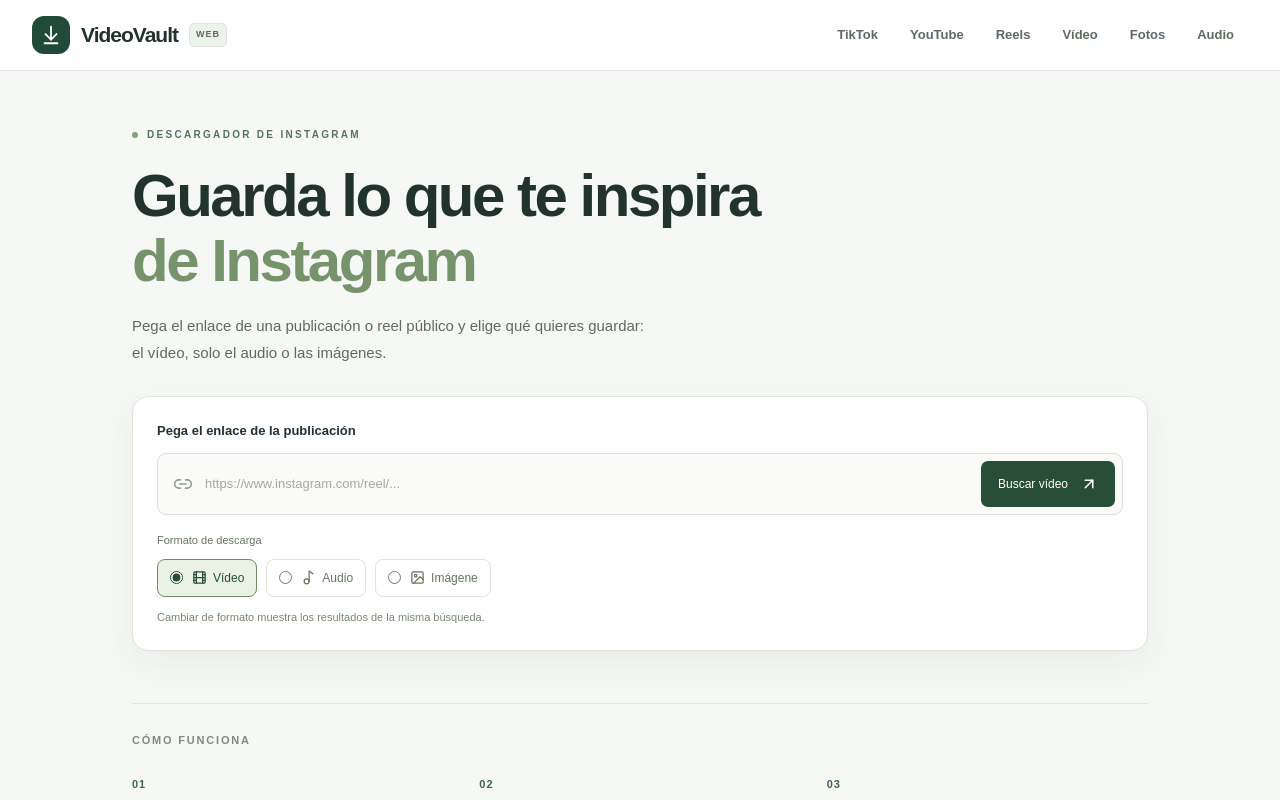
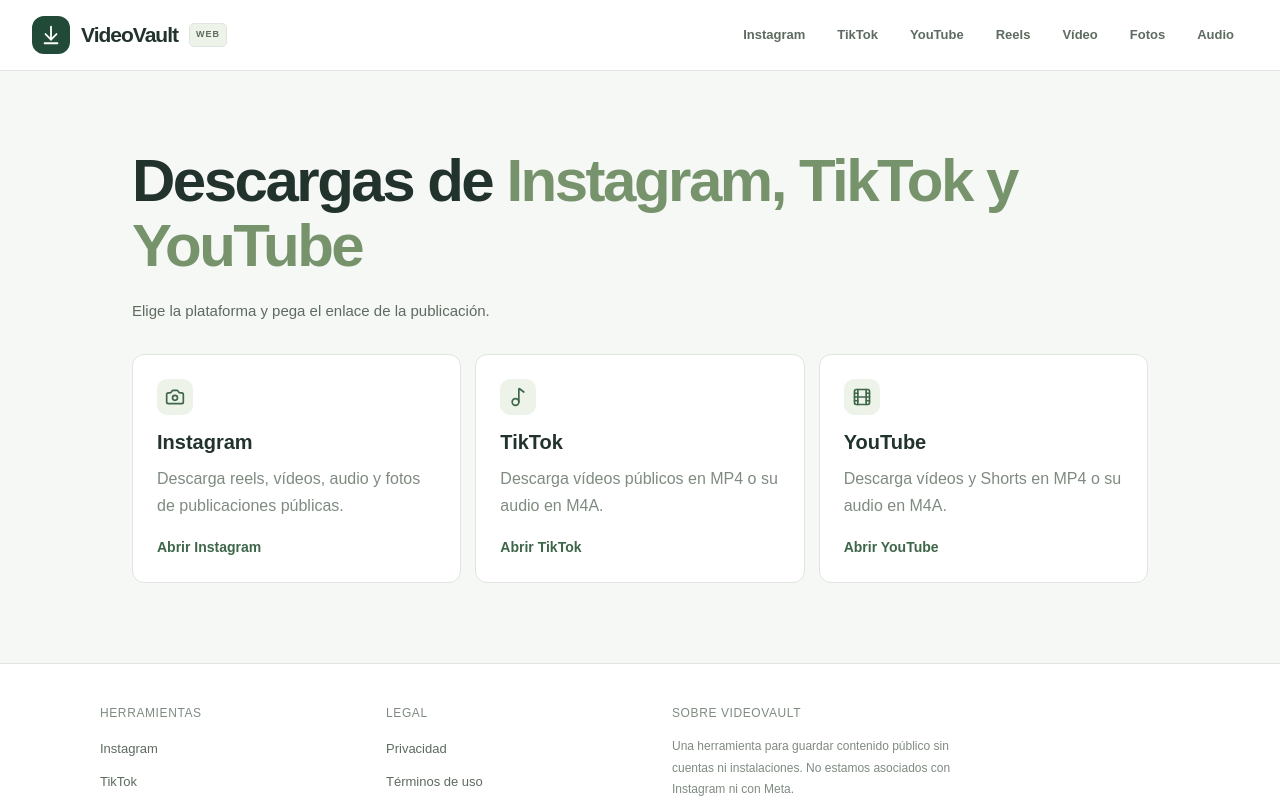
Before and after one commit to ianmusicall-max/Mac-de-Jose, a Next.js app in the folder web/: page / in a window 1280 px wide. Shown: the top 800 px of the page. Built offline with nearby package versions, Linux system fonts and the light colour scheme.

Commit message:
Publish a platform home page and a dedicated Instagram tool

```diff
--- /dev/null
+++ b/web/app/instagram/page.tsx
@@ -0,0 +1,15 @@
+import type { Metadata } from 'next';
+import { ToolPage } from '@/components/tool-page';
+import { TOOLS } from '@/lib/tools';
+
+const tool = TOOLS.find(entry => entry.path === '/instagram')!;
+
+export const metadata: Metadata = {
+  title: tool.title,
+  description: tool.description,
+  alternates: { canonical: tool.path },
+};
+
+export default function Page() {
+  return <ToolPage tool={tool} />;
+}
--- a/web/app/layout.tsx
+++ b/web/app/layout.tsx
@@ -1,18 +1,19 @@
 import type { Metadata } from 'next';
 import './globals.css';
 
-import { HUB } from '@/lib/tools';
+const title = 'VideoVault · Instagram, TikTok y YouTube';
+const description = 'Elige Instagram, TikTok o YouTube para descargar vídeos, audio o fotos con VideoVault.';
 
 export const metadata: Metadata = {
-  title: { default: HUB.title, template: '%s' },
-  description: HUB.description,
+  title: { default: title, template: '%s' },
+  description,
   applicationName: 'VideoVault',
   icons: { icon: '/favicon.svg', shortcut: '/favicon.svg' },
   openGraph: {
     type: 'website',
     siteName: 'VideoVault',
-    title: HUB.title,
-    description: HUB.description,
+    title,
+    description,
     locale: 'es_ES',
   },
 };
--- a/web/app/page.tsx
+++ b/web/app/page.tsx
@@ -1,6 +1,34 @@
-import { ToolPage } from '@/components/tool-page';
-import { HUB } from '@/lib/tools';
+import { Camera, Film, Music2 } from 'lucide-react';
+import { SiteHeader } from '@/components/site-header';
+import { SiteFooter } from '@/components/site-footer';
+
+const platforms = [
+  { name: 'Instagram', path: '/instagram', description: 'Descarga reels, vídeos, audio y fotos de publicaciones públicas.', Icon: Camera },
+  { name: 'TikTok', path: '/tiktok', description: 'Descarga vídeos públicos en MP4 o su audio en M4A.', Icon: Music2 },
+  { name: 'YouTube', path: '/youtube', description: 'Descarga vídeos y Shorts en MP4 o su audio en M4A.', Icon: Film },
+];
 
 export default function Home() {
-  return <ToolPage tool={HUB} />;
+  return (
+    <>
+      <SiteHeader current="/" />
+      <main className="page">
+        <section className="hero" aria-labelledby="home-title">
+          <h1 id="home-title">Descargas de{' '}<span>Instagram, TikTok y YouTube</span></h1>
+          <p className="hero-intro">Elige la plataforma y pega el enlace de la publicación.</p>
+        </section>
+        <div className="tool-links platform-links">
+          {platforms.map(({ name, path, description, Icon }) => (
+            <a key={path} href={path} className="tool-link">
+              <span className="benefit-icon" aria-hidden="true"><Icon size={20} /></span>
+              <h2>{name}</h2>
+              <p>{description}</p>
+              <span className="tool-link-go">Abrir {name}</span>
+            </a>
+          ))}
+        </div>
+      </main>
+      <SiteFooter />
+    </>
+  );
 }
--- a/web/app/styles/sections.css
+++ b/web/app/styles/sections.css
@@ -257,3 +257,25 @@ h1 > span {
     margin-top: 40px;
   }
 }
+
+.platform-links .tool-link {
+  display: flex;
+  flex-direction: column;
+  padding: 24px;
+}
+
+.platform-links h2 {
+  font-size: 1.25rem;
+  font-weight: 650;
+  margin-bottom: 8px;
+}
+
+.platform-links p {
+  font-size: 1rem;
+  margin-bottom: 18px;
+}
+
+.platform-links .tool-link-go {
+  font-size: 0.875rem;
+  margin-top: auto;
+}
--- a/web/lib/tools.ts
+++ b/web/lib/tools.ts
@@ -68,9 +68,9 @@ const COMMON_FAQ = [
   },
 ];
 
-export const HUB: Tool = {
-  path: '/',
-  nav: 'Inicio',
+const INSTAGRAM: Tool = {
+  path: '/instagram',
+  nav: 'Instagram',
   kind: 'video',
   title: 'VideoVault · Descargar vídeo, audio y fotos de Instagram',
   description:
@@ -92,6 +92,7 @@ export const HUB: Tool = {
 };
 
 export const TOOLS: Tool[] = [
+  INSTAGRAM,
   {
     path: '/tiktok',
     nav: 'TikTok',
@@ -279,10 +280,8 @@ export const TOOLS: Tool[] = [
   },
 ];
 
-export const ALL_TOOLS: Tool[] = [HUB, ...TOOLS];
-
 export function toolByPath(path: string): Tool | undefined {
-  return ALL_TOOLS.find(tool => tool.path === path);
+  return TOOLS.find(tool => tool.path === path);
 }
 
 /** The other tools, for the cross-link section at the foot of each page. */
```
